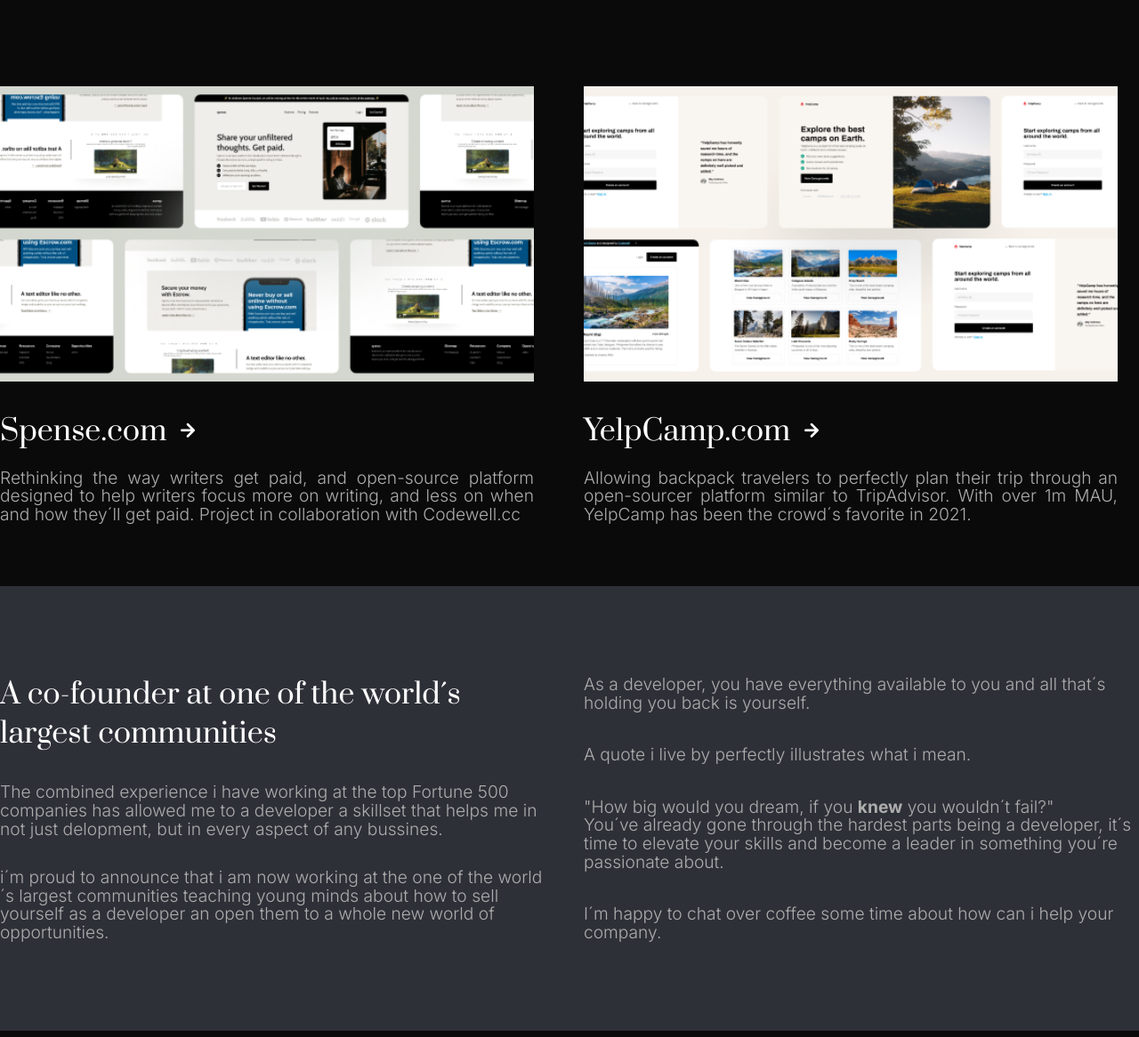
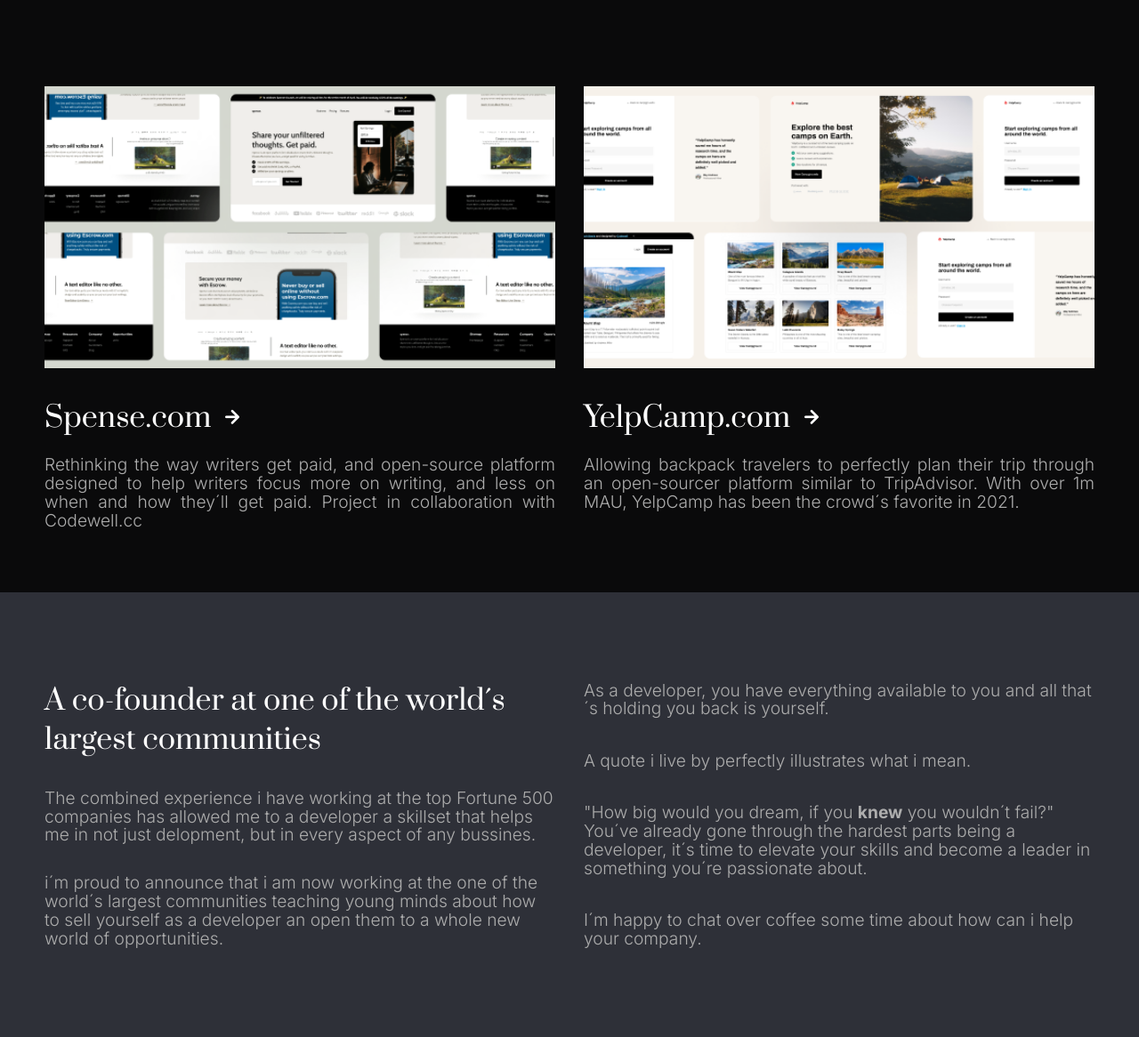
Before and after one commit to JosafatJimenezB/Web-Developer-Portfolio-Codewell, a plain HTML site: page index.html in a window 1280 px wide. Shown: the part 561-1727 px from the top of the page at 89% size. Drawn offline with nearby package versions, Linux system fonts and the light colour scheme.

Commit message:
afix: arreglando el responsive de 1280px

```diff
--- a/css/style.css
+++ b/css/style.css
@@ -241,6 +241,26 @@ nav ul li:nth-child(3){
     .logo{
         width: auto;
     }
+
+    /* --------- Seccion de las paginas ---------- */
+    .container-pages{
+        max-width: 1280px;
+        margin: 0 50px;
+        padding: 70px 0;
+        display: grid;
+        grid-template-columns: repeat(2, 1fr);
+        grid-gap: 2rem;
+    }
+
+    .works{
+        width: auto;
+    }
+
+    /* --------- Seccion del about info ---------- */
+    .about-container{
+        width: auto;
+        padding: 100px 50px;
+    }
 }
 
 
```
